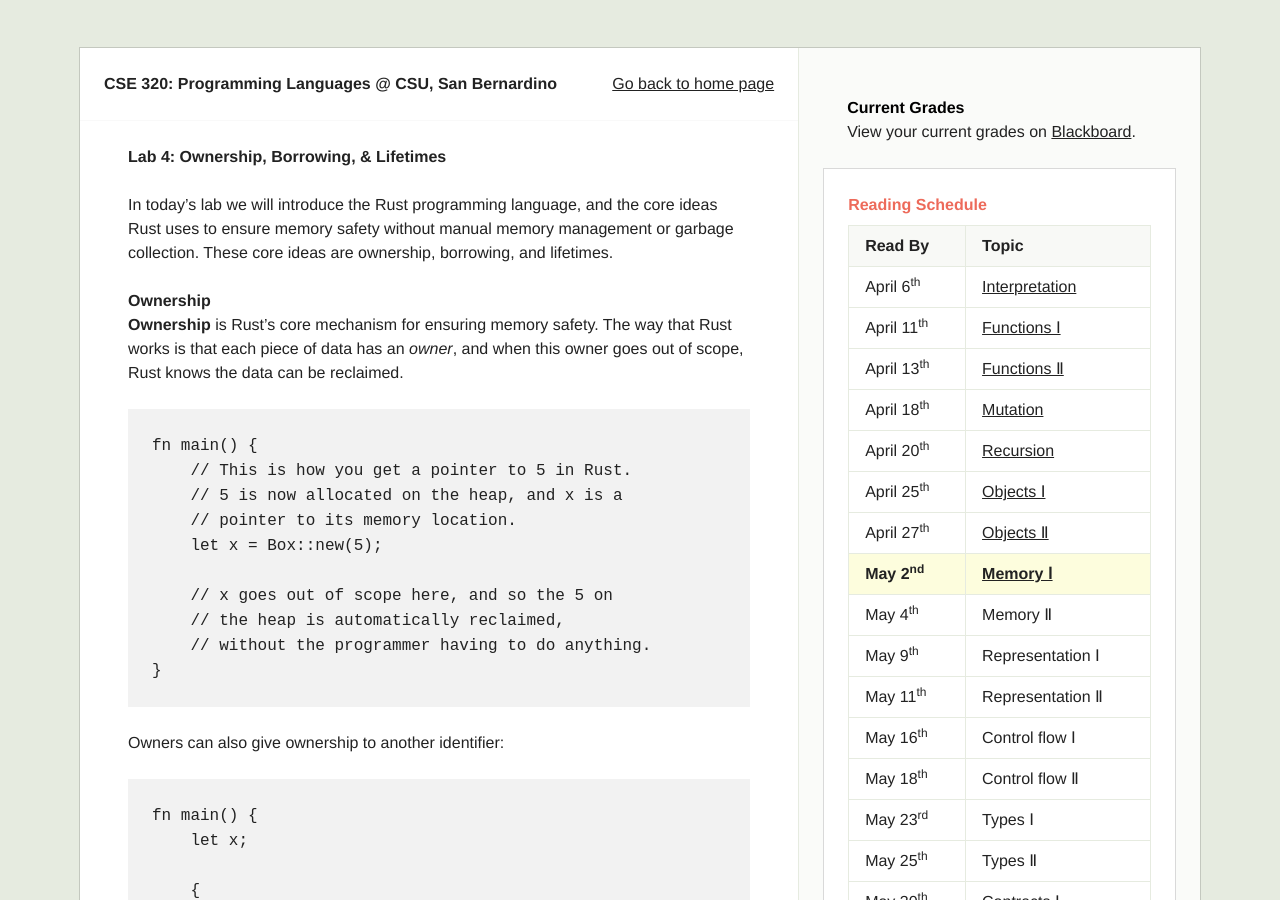
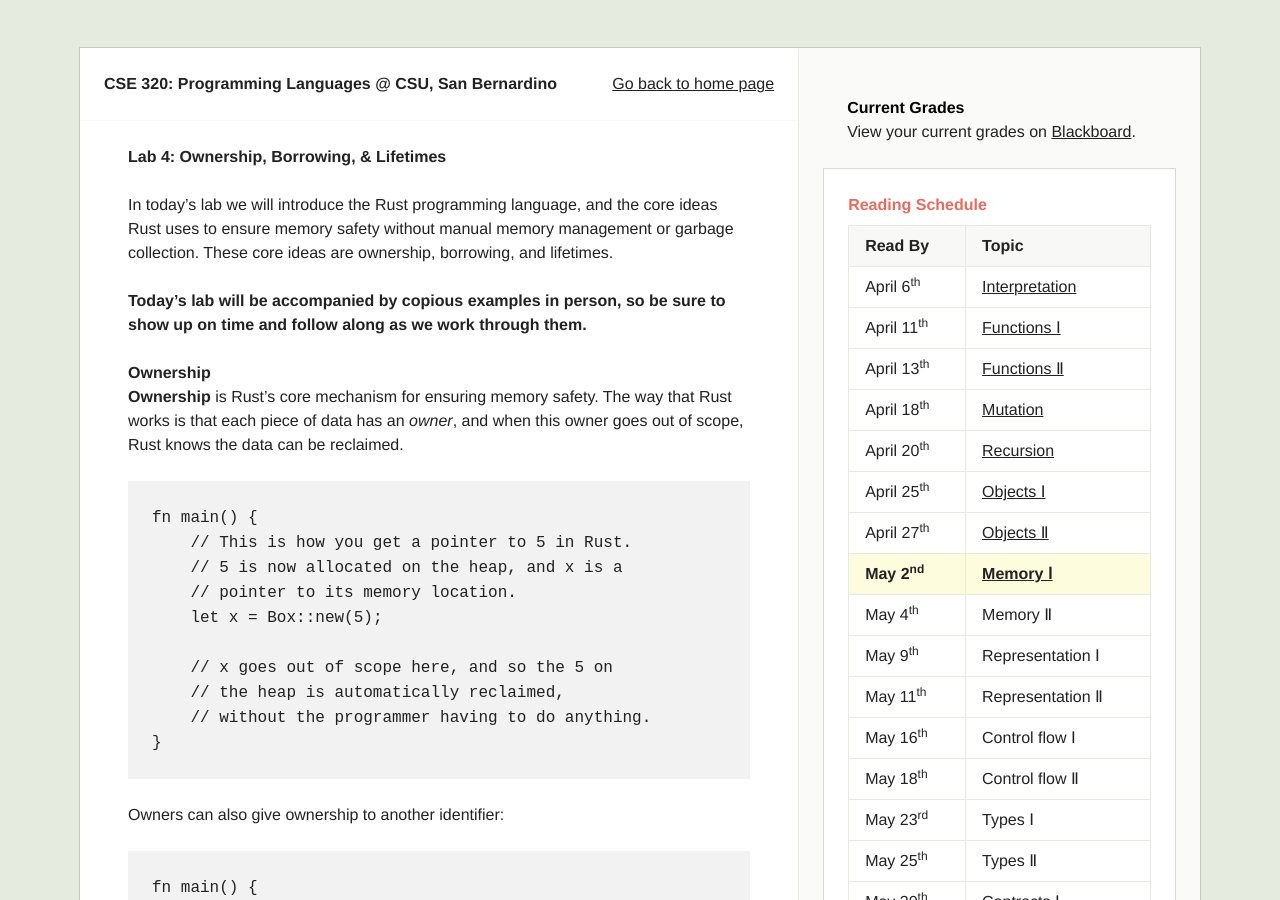
Before and after one commit to alilleybrinker/programming-languages-course, a Jekyll site: the page built from labs/4/index.md, in a window 1280 px wide and 900 px high. Built offline with Jekyll 4.4.1, drawn with Linux system fonts in a browser that asks for light colours.

Commit message:
Added notice

```diff
--- a/labs/4/index.md
+++ b/labs/4/index.md
@@ -9,6 +9,9 @@ In today's lab we will introduce the Rust programming language,
 and the core ideas Rust uses to ensure memory safety without manual
 memory management or garbage collection. These core ideas are
 ownership, borrowing, and lifetimes.
+
+__Today's lab will be accompanied by copious examples in person, so
+be sure to show up on time and follow along as we work through them.__
 
 ### Ownership
 
```
